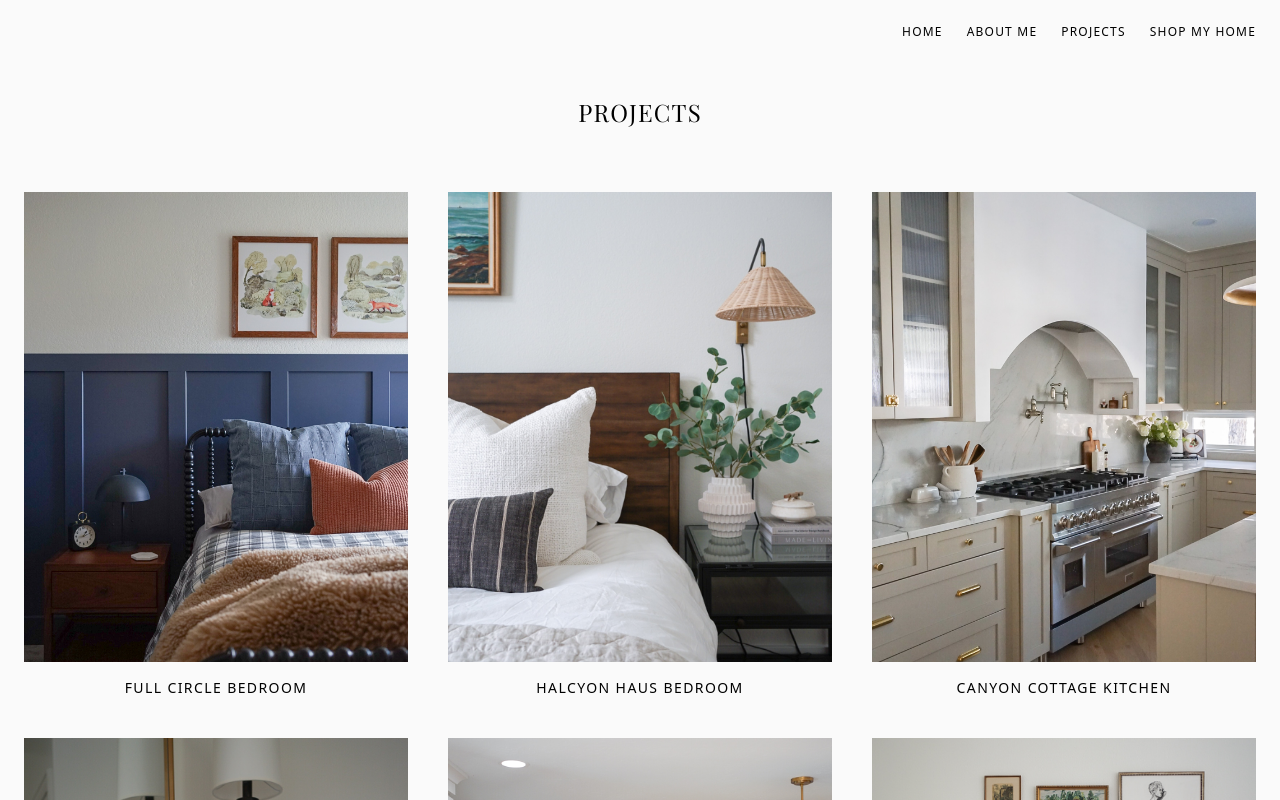
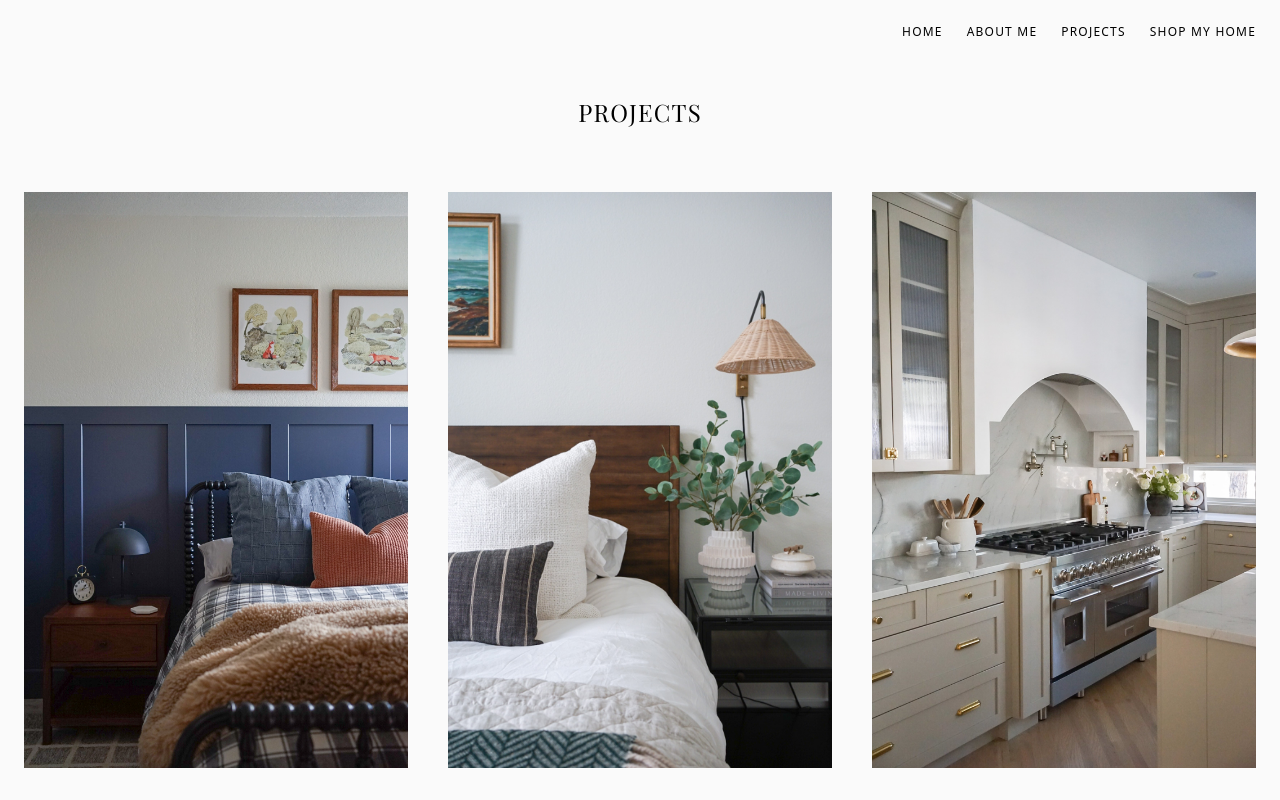
Before and after one commit to HalcyonHaus/halcyonhaus-site, a Next.js app: page /projects in a window 1280 px wide. Shown: the top 800 px of the page. Built offline with nearby package versions, Linux system fonts and the light colour scheme.

Commit message:
Update projects.js

```diff
--- a/pages/projects.js
+++ b/pages/projects.js
@@ -1,38 +1,52 @@
 import Head from "next/head";
 import Link from "next/link";
-import Image from "next/image";
+import dynamic from "next/dynamic";
+
+const ProjectCarousel = dynamic(() => import("../components/ProjectCarousel"), { ssr: false });
 
 const projects = [
   {
     title: "Full Circle Bedroom",
-    image: "/images/DFF440A7-0193-47CF-9773-5436061404B9.jpeg",
-    link: "#",
+    images: [
+      "/images/DFF440A7-0193-47CF-9773-5436061404B9.jpeg",
+      "/images/DFF440A7-0193-47CF-9773-5436061404B9.jpeg"
+    ]
   },
   {
     title: "Halcyon Haus Bedroom",
-    image: "/images/DSC01677.jpeg",
-    link: "#",
+    images: [
+      "/images/DSC01677.jpeg",
+      "/images/DSC01677.jpeg"
+    ]
   },
   {
     title: "Canyon Cottage Kitchen",
-    image: "/images/DSC02043.jpeg",
-    link: "#",
+    images: [
+      "/images/DSC02043.jpeg",
+      "/images/DSC02043.jpeg"
+    ]
   },
   {
     title: "Canyon Cottage Primary Bath",
-    image: "/images/DSC02081.jpeg",
-    link: "#",
+    images: [
+      "/images/DSC02081.jpeg",
+      "/images/DSC02081.jpeg"
+    ]
   },
   {
     title: "Two-Toned Kitchen",
-    image: "/images/DSC02223.jpeg",
-    link: "#",
+    images: [
+      "/images/DSC02223.jpeg",
+      "/images/DSC02223.jpeg"
+    ]
   },
   {
     title: "Styling",
-    image: "/images/DSC02489.jpeg",
-    link: "#",
-  },
+    images: [
+      "/images/DSC02489.jpeg",
+      "/images/DSC02489.jpeg"
+    ]
+  }
 ];
 
 export default function ProjectsPage() {
@@ -74,20 +88,7 @@ export default function ProjectsPage() {
         </h1>
         <div className="grid grid-cols-1 sm:grid-cols-2 lg:grid-cols-3 gap-10 mt-16">
           {projects.map((project, index) => (
-            <div key={index} className="group">
-              <div className="relative w-full aspect-[4/4.3] md:aspect-[4/4.9] overflow-hidden">
-                <Image
-                  src={project.image}
-                  alt={project.title}
-                  fill
-                  style={{ objectFit: "cover" }}
-                  className="transition-transform duration-300 group-hover:scale-105"
-                />
-              </div>
-              <p className="font-inter uppercase tracking-widest text-sm mt-4 text-center">
-                {project.title}
-              </p>
-            </div>
+            <ProjectCarousel key={index} title={project.title} images={project.images} />
           ))}
         </div>
       </main>
```
